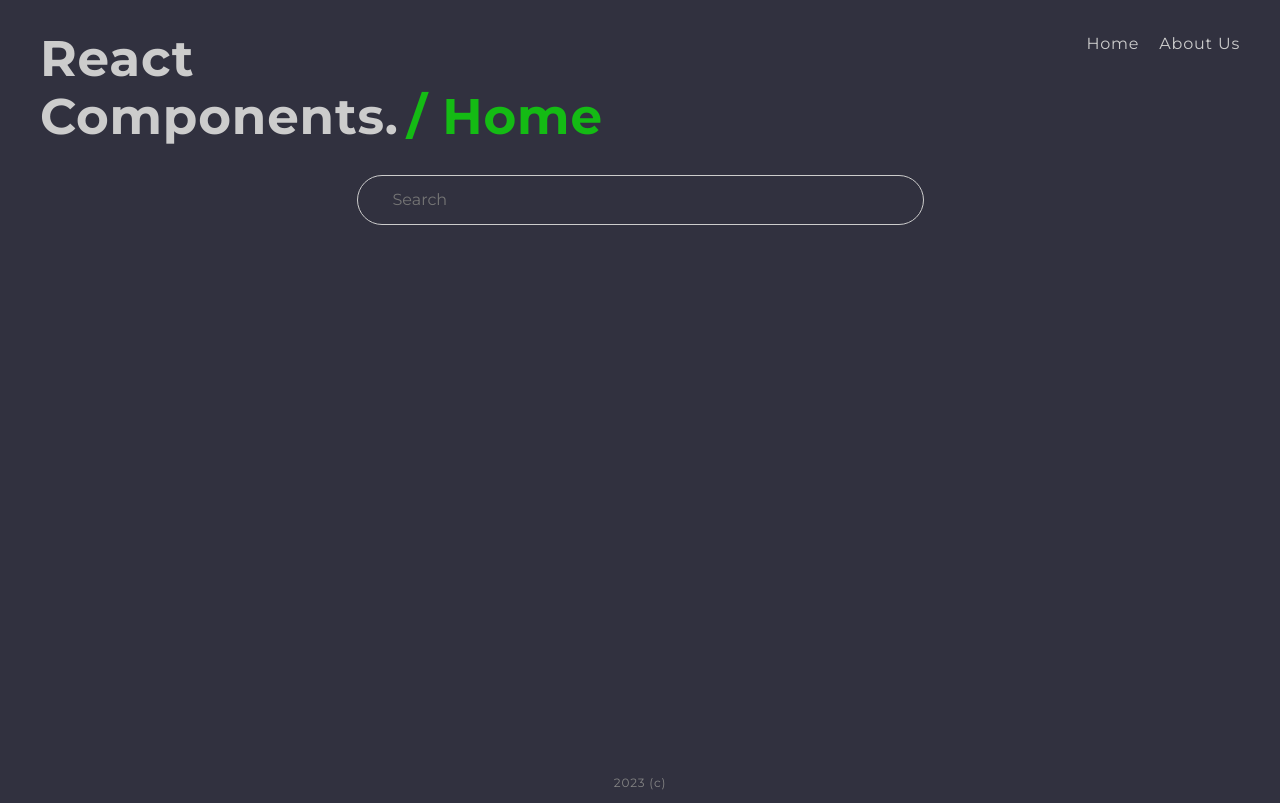
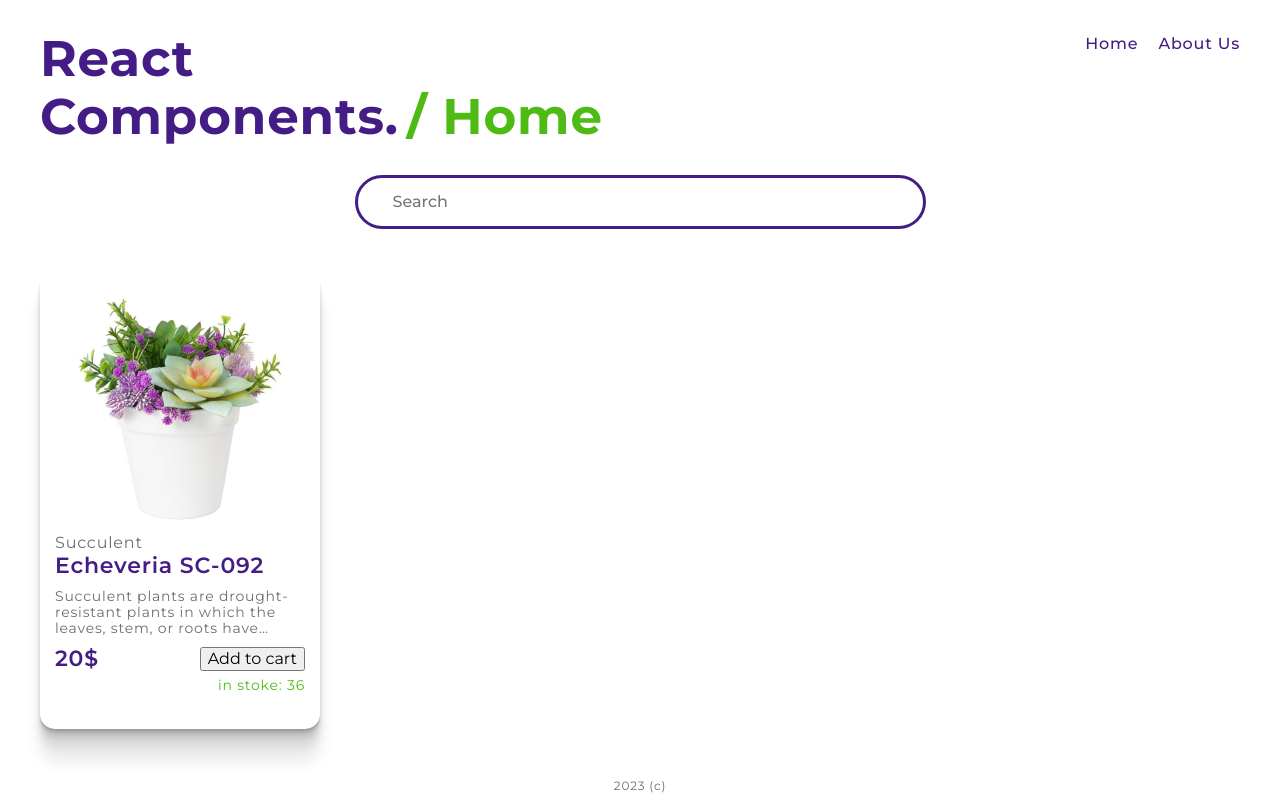
Before and after one commit to lexarudak/rs-react, a React (Vite) app in the folder components/: page / in a window 1280 px wide. Built offline with nearby package versions, Linux system fonts and the light colour scheme.

Commit message:
feat: add card component

```diff
--- /dev/null
+++ b/components/src/components/cards/card.tsx
@@ -0,0 +1,34 @@
+import { CardInfo } from 'base/types';
+import React from 'react';
+
+class Card extends React.Component<CardInfo> {
+  constructor(props: CardInfo) {
+    super(props);
+  }
+
+  public render() {
+    return (
+      <div className="card">
+        <div
+          className="card__img"
+          style={{
+            backgroundImage: this.props.thumbnail,
+          }}
+        >
+          <></>
+          <></>
+        </div>
+        <div className="card__type">{this.props.type}</div>
+        <div className="card__title">{this.props.title}</div>
+        <div className="card__text">{this.props.description}</div>
+        <div className="card__price-and-button">
+          <p className="card__price">20$</p>
+          <button className="card__button">Add to cart</button>
+        </div>
+        <div className="card__stoke">in stoke: 36</div>
+      </div>
+    );
+  }
+}
+
+export default Card;
--- /dev/null
+++ b/components/src/components/cards/cardsContainer.tsx
@@ -0,0 +1,19 @@
+import React from 'react';
+import Card from './card';
+import plants from '../../data/plants.json';
+
+class CardsContainer extends React.Component {
+  constructor(props: string) {
+    super(props);
+  }
+
+  public render() {
+    return (
+      <div className="cards-container">
+        <Card {...plants.products[0]} />
+      </div>
+    );
+  }
+}
+
+export default CardsContainer;
--- a/components/src/data/plants.json
+++ b/components/src/data/plants.json
@@ -10,11 +10,11 @@
       "rating": 4.5,
       "stock": 28,
       "type": "Succulent",
-      "thumbnail": "plants/1/1.jpg",
+      "thumbnail": "url(src/data/plants/1/1.jpg)",
       "images": [
-        "plants/1/1.jpg",
-        "plants/1/2.jpg",
-        "plants/1/3.jpg"
+        "url(src/data/plants/1/1.jpg)",
+        "url(src/data/plants/1/2.jpg)",
+        "url(src/data/plants/1/3.jpg)"
       ]
     },
     {
@@ -27,11 +27,11 @@
       "rating": 4.3,
       "stock": 34,
       "type": "Succulent",
-      "thumbnail": "plants/2/1.jpg",
+      "thumbnail": "url(src/data/plants/2/1.jpg)",
       "images": [
-        "plants/2/1.jpg",
-        "plants/2/2.jpg",
-        "plants/2/3.jpg"
+        "url(src/data/plants/2/1.jpg)",
+        "url(src/data/plants/2/2.jpg)",
+        "url(src/data/plants/2/3.jpg)"
       ]
     },
     {
@@ -44,11 +44,11 @@
       "rating": 4.6,
       "stock": 36,
       "type": "Succulent",
-      "thumbnail": "plants/3/1.jpg",
+      "thumbnail": "url(src/data/plants/3/1.jpg)",
       "images": [
-        "plants/3/1.jpg",
-        "plants/3/2.jpg",
-        "plants/3/3.jpg"
+        "url(src/data/plants/3/1.jpg)",
+        "url(src/data/plants/3/2.jpg)",
+        "url(src/data/plants/3/3.jpg)"
       ]
     },
     {
@@ -61,11 +61,11 @@
       "rating": 4.8,
       "stock": 13,
       "type": "Succulent",
-      "thumbnail": "plants/4/1.jpg",
+      "thumbnail": "url(src/data/plants/4/1.jpg)",
       "images": [
-        "plants/4/1.jpg",
-        "plants/4/2.jpg",
-        "plants/4/3.jpg"
+        "url(src/data/plants/4/1.jpg)",
+        "url(src/data/plants/4/2.jpg)",
+        "url(src/data/plants/4/3.jpg)"
       ]
     },
     {
@@ -78,10 +78,10 @@
       "rating": 4.3,
       "stock": 32,
       "type": "Succulent",
-      "thumbnail": "plants/5/1.jpg",
+      "thumbnail": "url(src/data/plants/5/1.jpg)",
       "images": [
-        "plants/5/1.jpg",
-        "plants/5/2.jpg"
+        "url(src/data/plants/5/1.jpg)",
+        "url(src/data/plants/5/2.jpg)"
       ]
     },
     {
@@ -94,10 +94,10 @@
       "rating": 3.7,
       "stock": 23,
       "type": "Succulent",
-      "thumbnail": "plants/6/1.jpg",
+      "thumbnail": "url(src/data/plants/6/1.jpg)",
       "images": [
-        "plants/6/1.jpg",
-        "plants/6/2.jpg"
+        "url(src/data/plants/6/1.jpg)",
+        "url(src/data/plants/6/2.jpg)"
       ]
     },
     {
@@ -110,10 +110,10 @@
       "rating": 4.2,
       "stock": 1,
       "type": "Sansevieria",
-      "thumbnail": "plants/7/1.jpg",
+      "thumbnail": "url(src/data/plants/7/1.jpg)",
       "images": [
-        "plants/7/1.jpg",
-        "plants/7/2.jpg"
+        "url(src/data/plants/7/1.jpg)",
+        "url(src/data/plants/7/2.jpg)"
       ]
     },
     {
@@ -126,10 +126,10 @@
       "rating": 4.1,
       "stock": 38,
       "type": "Sansevieria",
-      "thumbnail": "plants/8/1.jpg",
+      "thumbnail": "url(src/data/plants/8/1.jpg)",
       "images": [
-        "plants/8/1.jpg",
-        "plants/8/2.jpg"
+        "url(src/data/plants/8/1.jpg)",
+        "url(src/data/plants/8/2.jpg)"
       ]
     },
     {
@@ -142,10 +142,10 @@
       "rating": 4.5,
       "stock": 36,
       "type": "Sansevieria",
-      "thumbnail": "plants/9/1.jpg",
+      "thumbnail": "url(src/data/plants/9/1.jpg)",
       "images": [
-        "plants/9/1.jpg",
-        "plants/9/2.jpg"
+        "url(src/data/plants/9/1.jpg)",
+        "url(src/data/plants/9/2.jpg)"
       ]
     },
     {
@@ -158,10 +158,10 @@
       "rating": 4.8,
       "stock": 28,
       "type": "Flowering",
-      "thumbnail": "plants/10/1.jpg",
+      "thumbnail": "url(src/data/plants/10/1.jpg)",
       "images": [
-        "plants/10/1.jpg",
-        "plants/10/2.jpg"
+        "url(src/data/plants/10/1.jpg)",
+        "url(src/data/plants/10/2.jpg)"
       ]
     },
     {
@@ -174,10 +174,10 @@
       "rating": 4.2,
       "stock": 65,
       "type": "Flowering",
-      "thumbnail": "plants/11/1.jpg",
+      "thumbnail": "url(src/data/plants/11/1.jpg)",
       "images": [
-        "plants/11/1.jpg",
-        "plants/11/2.jpg"
+        "url(src/data/plants/11/1.jpg)",
+        "url(src/data/plants/11/2.jpg)"
       ]
     },
     {
@@ -190,10 +190,10 @@
       "rating": 4.6,
       "stock": 52,
       "type": "Flowering",
-      "thumbnail": "plants/12/1.jpg",
+      "thumbnail": "url(src/data/plants/12/1.jpg)",
       "images": [
-        "plants/12/1.jpg",
-        "plants/12/2.jpg"
+        "url(src/data/plants/12/1.jpg)",
+        "url(src/data/plants/12/2.jpg)"
       ]
     },
     {
@@ -206,10 +206,10 @@
       "rating": 4.8,
       "stock": 40,
       "type": "Flowering",
-      "thumbnail": "plants/13/1.jpg",
+      "thumbnail": "url(src/data/plants/13/1.jpg)",
       "images": [
-        "plants/13/1.jpg",
-        "plants/13/2.jpg"
+        "url(src/data/plants/13/1.jpg)",
+        "url(src/data/plants/13/2.jpg)"
       ]
     },
     {
@@ -222,10 +222,10 @@
       "rating": 4.8,
       "stock": 40,
       "type": "Flowering",
-      "thumbnail": "plants/14/1.jpg",
+      "thumbnail": "url(src/data/plants/14/1.jpg)",
       "images": [
-        "plants/14/1.jpg",
-        "plants/14/2.jpg"
+        "url(src/data/plants/14/1.jpg)",
+        "url(src/data/plants/14/2.jpg)"
       ]
     },
     {
@@ -238,11 +238,11 @@
       "rating": 4.7,
       "stock": 35,
       "type": "Fern",
-      "thumbnail": "plants/15/1.jpg",
+      "thumbnail": "url(src/data/plants/15/1.jpg)",
       "images": [
-        "plants/15/1.jpg",
-        "plants/15/2.jpg",
-        "plants/15/3.jpg"
+        "url(src/data/plants/15/1.jpg)",
+        "url(src/data/plants/15/2.jpg)",
+        "url(src/data/plants/15/3.jpg)"
       ]
     },
     {
@@ -255,10 +255,10 @@
       "rating": 4.2,
       "stock": 14,
       "type": "Fern",
-      "thumbnail": "plants/16/1.jpg",
+      "thumbnail": "url(src/data/plants/16/1.jpg)",
       "images": [
-        "plants/16/1.jpg",
-        "plants/16/2.jpg"
+        "url(src/data/plants/16/1.jpg)",
+        "url(src/data/plants/16/2.jpg)"
       ]
     },
     {
@@ -271,10 +271,10 @@
       "rating": 4.5,
       "stock": 38,
       "type": "Lavender",
-      "thumbnail": "plants/17/1.jpg",
+      "thumbnail": "url(src/data/plants/17/1.jpg)",
       "images": [
-        "plants/17/1.jpg",
-        "plants/17/2.jpg"
+        "url(src/data/plants/17/1.jpg)",
+        "url(src/data/plants/17/2.jpg)"
       ]
     },
     {
@@ -287,10 +287,10 @@
       "rating": 4.6,
       "stock": 23,
       "type": "Lavender",
-      "thumbnail": "plants/18/1.jpg",
+      "thumbnail": "url(src/data/plants/18/1.jpg)",
       "images": [
-        "plants/18/1.jpg",
-        "plants/18/2.jpg"
+        "url(src/data/plants/18/1.jpg)",
+        "url(src/data/plants/18/2.jpg)"
       ]
     },
     {
@@ -303,10 +303,10 @@
       "rating": 4.4,
       "stock": 34,
       "type": "Cactus",
-      "thumbnail": "plants/19/1.jpg",
+      "thumbnail": "url(src/data/plants/19/1.jpg)",
       "images": [
-        "plants/19/1.jpg",
-        "plants/19/2.jpg"
+        "url(src/data/plants/19/1.jpg)",
+        "url(src/data/plants/19/2.jpg)"
       ]
     },
     {
@@ -319,10 +319,10 @@
       "rating": 4.1,
       "stock": 31,
       "type": "Cactus",
-      "thumbnail": "plants/20/1.jpg",
+      "thumbnail": "url(src/data/plants/20/1.jpg)",
       "images": [
-        "plants/20/1.jpg",
-        "plants/20/2.jpg"
+        "url(src/data/plants/20/1.jpg)",
+        "url(src/data/plants/20/2.jpg)"
       ]
     },
     {
@@ -335,10 +335,10 @@
       "rating": 4.4,
       "stock": 65,
       "type": "Cactus",
-      "thumbnail": "plants/21/1.jpg",
+      "thumbnail": "url(src/data/plants/21/1.jpg)",
       "images": [
-        "plants/21/1.jpg",
-        "plants/21/2.jpg"
+        "url(src/data/plants/21/1.jpg)",
+        "url(src/data/plants/21/2.jpg)"
       ]
     },
     {
@@ -351,11 +351,11 @@
       "rating": 4.5,
       "stock": 46,
       "type": "Tree",
-      "thumbnail": "plants/22/1.jpg",
+      "thumbnail": "url(src/data/plants/22/1.jpg)",
       "images": [
-        "plants/22/1.jpg",
-        "plants/22/2.jpg",
-        "plants/22/3.jpg"
+        "url(src/data/plants/22/1.jpg)",
+        "url(src/data/plants/22/2.jpg)",
+        "url(src/data/plants/22/3.jpg)"
       ]
     },
     {
@@ -368,10 +368,10 @@
       "rating": 4.4,
       "stock": 63,
       "type": "Tree",
-      "thumbnail": "plants/23/1.jpg",
+      "thumbnail": "url(src/data/plants/23/1.jpg)",
       "images": [
-        "plants/23/1.jpg",
-        "plants/23/2.jpg"
+        "url(src/data/plants/23/1.jpg)",
+        "url(src/data/plants/23/2.jpg)"
       ]
     },
     {
@@ -384,10 +384,10 @@
       "rating": 4.5,
       "stock": 27,
       "type": "Tree",
-      "thumbnail": "plants/24/1.jpg",
+      "thumbnail": "url(src/data/plants/24/1.jpg)",
       "images": [
-        "plants/24/1.jpg",
-        "plants/24/2.jpg"
+        "url(src/data/plants/24/1.jpg)",
+        "url(src/data/plants/24/2.jpg)"
       ]
     }
   ],
--- a/components/src/pages/mainPage.tsx
+++ b/components/src/pages/mainPage.tsx
@@ -3,6 +3,7 @@ import React from 'react';
 import PageNames from '../base/enums/pageNames';
 import { PageProps } from '../base/types';
 import Page from './page';
+import CardsContainer from '../components/cards/cardsContainer';
 
 class MainPage extends Page {
   state: Readonly<{ search: string }>;
@@ -29,6 +30,7 @@ class MainPage extends Page {
     return (
       <div className="main__container">
         <Search searchValue={this.state.search} changeSearchVal={this.changeSearchVal} />
+        <CardsContainer />
       </div>
     );
   }
--- a/components/src/style/abstracts/_variables.scss
+++ b/components/src/style/abstracts/_variables.scss
@@ -1,10 +1,10 @@
 
-$light-main: #cccccc;
-$light-second: #858585;
+$light-main: #441c85;
+$light-second: #6d6d6d;
 
-$dark-main: #31313f;
+$dark-main: #ffffff;
 
-$active-main: #14bb14;
+$active-main: #4ebb14;
 
 $shadow:
   rgb(0 0 0 / 9%) 0px 2px 1px,
--- /dev/null
+++ b/components/src/style/components/_cards.scss
@@ -0,0 +1,63 @@
+.cards-container {
+  width: 100%;
+  flex-wrap: wrap;
+  padding: 40px 0;
+}
+
+.card {
+  height: 430px;
+  width: 250px;
+  border-radius: 15px;
+  box-shadow: $shadow;
+  position: relative;
+  padding: 15px;
+
+  &__img {
+    width: 250px;
+    height: 250px;
+    background-repeat: no-repeat;
+    background-position: center;
+    background-size: contain;
+  }
+
+  &__type {
+    color: $light-second;
+  }
+
+  &__title {
+    color: $light-main;
+    font-size: 22px;
+    font-weight: 600;
+  }
+
+  &__text {
+    margin-top: 10px;
+    overflow: hidden;
+    font-size: 14px;
+    display: -webkit-box;
+    -webkit-line-clamp: 3;
+    -webkit-box-orient: vertical;
+    color: $light-second;
+  }
+
+  &__price-and-button {
+    width: 100%;
+    display: flex;
+    align-items: center;
+    justify-content: space-between;
+    margin-top: 10px;
+  }
+
+  &__price {
+    font-size: 22px;
+    font-weight: 600;
+  }
+
+  &__stoke {
+    font-size: 14px;
+    color: $active-main;
+    width: 100%;
+    text-align: end;
+    margin-top: 5px;
+  }
+}
--- a/components/src/style/components/_nav.scss
+++ b/components/src/style/components/_nav.scss
@@ -9,6 +9,7 @@
     color: $light-main;
     text-decoration: none;
     transition: .2s;
+    font-weight: 500;
   }
 
   &__link:hover {
--- a/components/src/style/components/_search.scss
+++ b/components/src/style/components/_search.scss
@@ -1,8 +1,9 @@
 .search {
   background-color: transparent;
   color: $light-main;
-  border: 1px solid $light-main;
+  border: 3px solid $light-main;
   padding: 15px 35px;
   border-radius: 35px;
   width: 495px;
+  font-weight: 500;
 }
--- a/components/src/style/index.scss
+++ b/components/src/style/index.scss
@@ -1,6 +1,7 @@
 @import
 './abstracts/variables',
 './components/nav',
+'./components//cards',
 './components/search',
 './fonts/fonts',
 './layout/body',
```
Also changed, not shown: components/src/base/types.ts (+16 -1 lines), components/src/components/input/search.tsx (+3 -5 lines).
